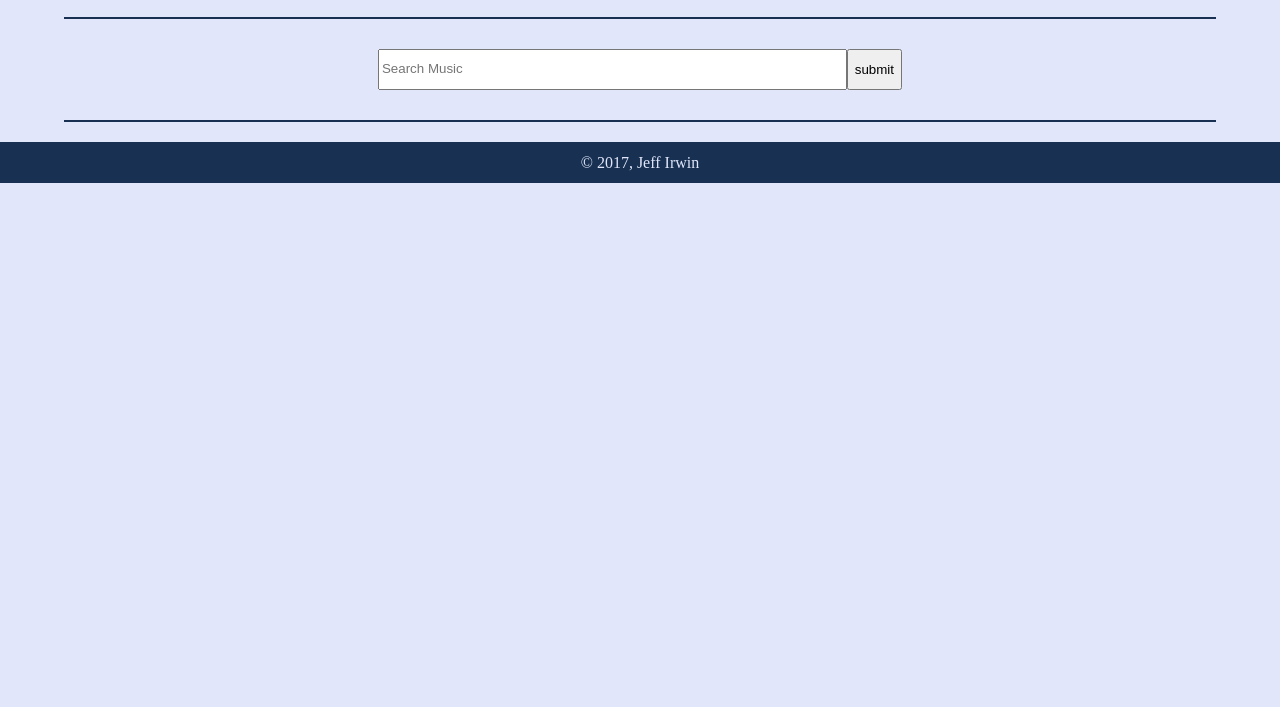
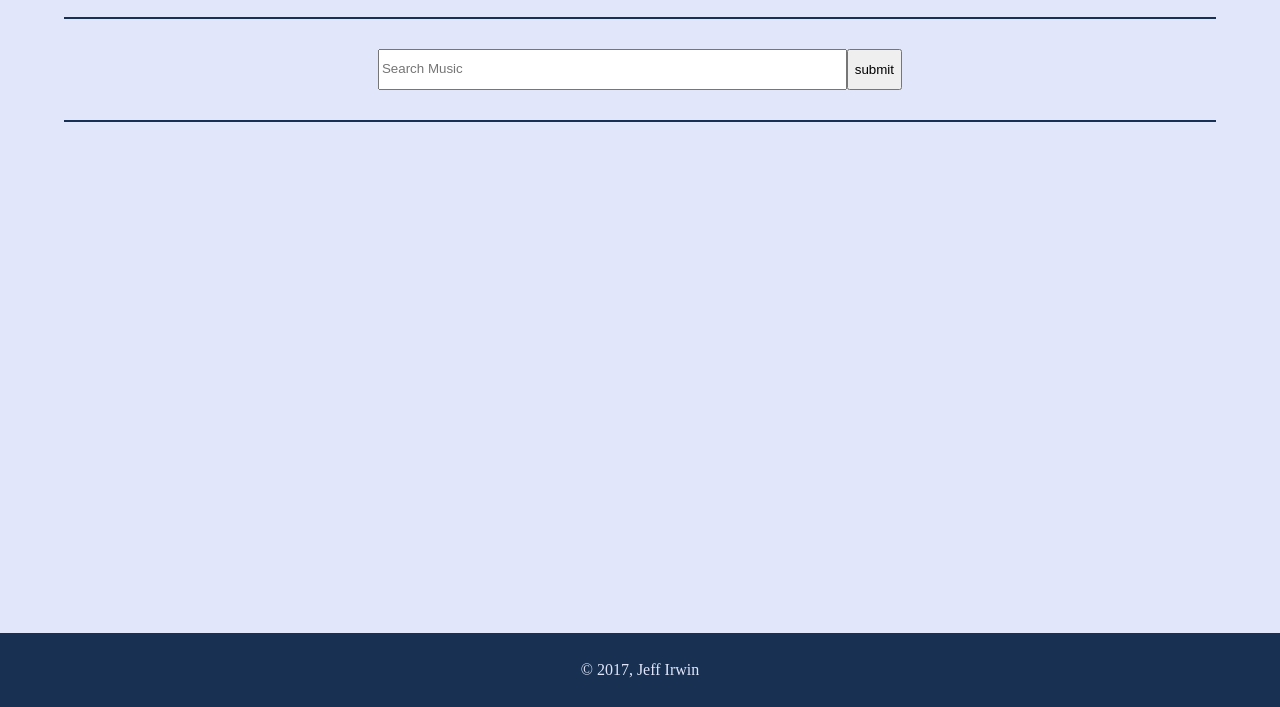
Before and after one commit to geenious/ReallyAwesomeMusic, a plain HTML site: page index.html in a window 1280 px wide. Shown: the part 93-800 px from the top of the page. Drawn offline with Linux system fonts and the light colour scheme; a web font is replaced by a local one.

Commit message:
updated css to footer

```diff
--- a/css/main.css
+++ b/css/main.css
@@ -8,6 +8,12 @@
 body {
   margin: 0;
   background-color: #E1E6FA;
+}
+
+main {
+  min-height: calc(100vh - 50px);
+  position: relative;
+  padding-bottom: 50px;
 }
 
 header {
@@ -93,8 +99,7 @@ footer {
   color: #E1E6FA;
   text-align: center;
   line-height: 2.6em;
+  position: absolute;
+  width: 100%;
+  bottom: 0;
 }
-
-footer p {
-  margin: 20px 0 0;
-}
--- a/js/main.js
+++ b/js/main.js
@@ -50,7 +50,11 @@ form.addEventListener('submit', function(evt){
       if (evt.target.tagName === "A") {
         console.log(evt.target.title);
         let audioSource = evt.target.title;
-
+        audio.src = audioSource;
+        audio.play();
+      }
+      if (evt.target.id === "album") {
+        let audioSource = evt.target.title;
         audio.src = audioSource;
         audio.play();
       }
```
